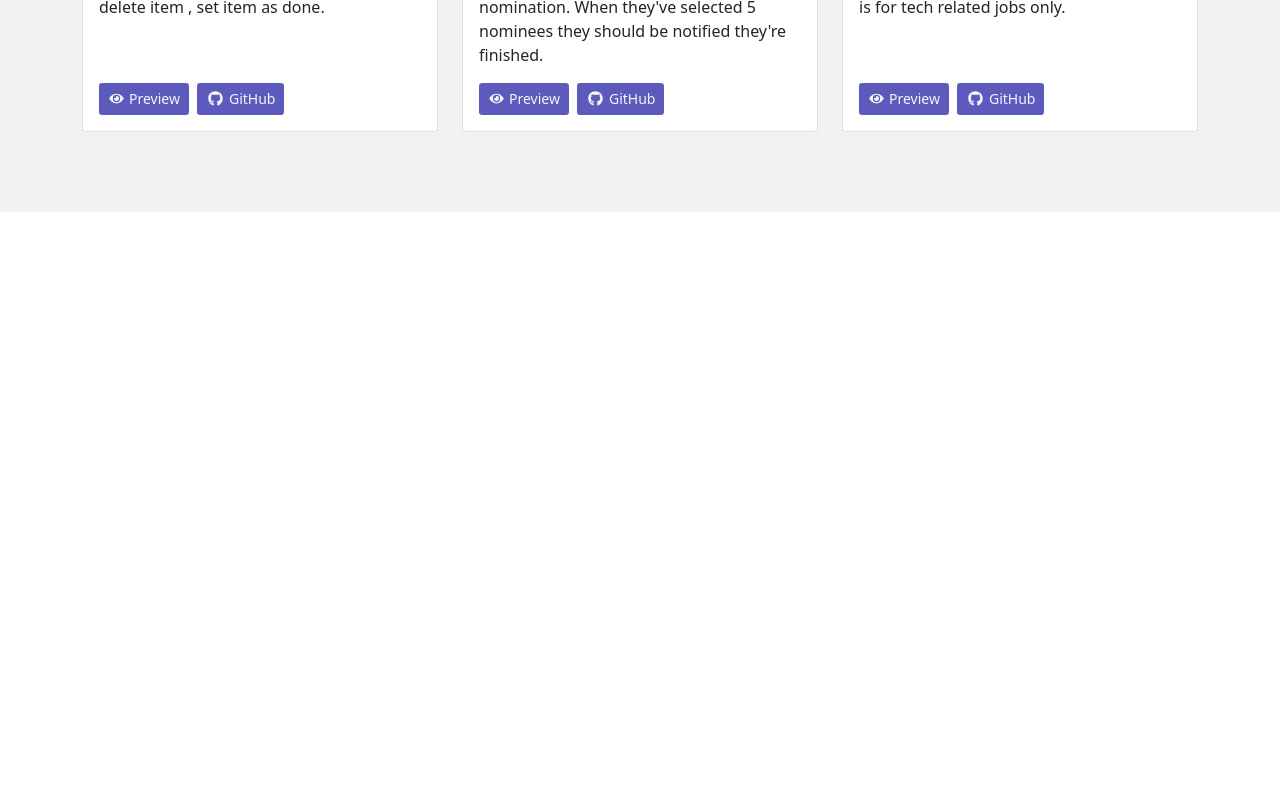
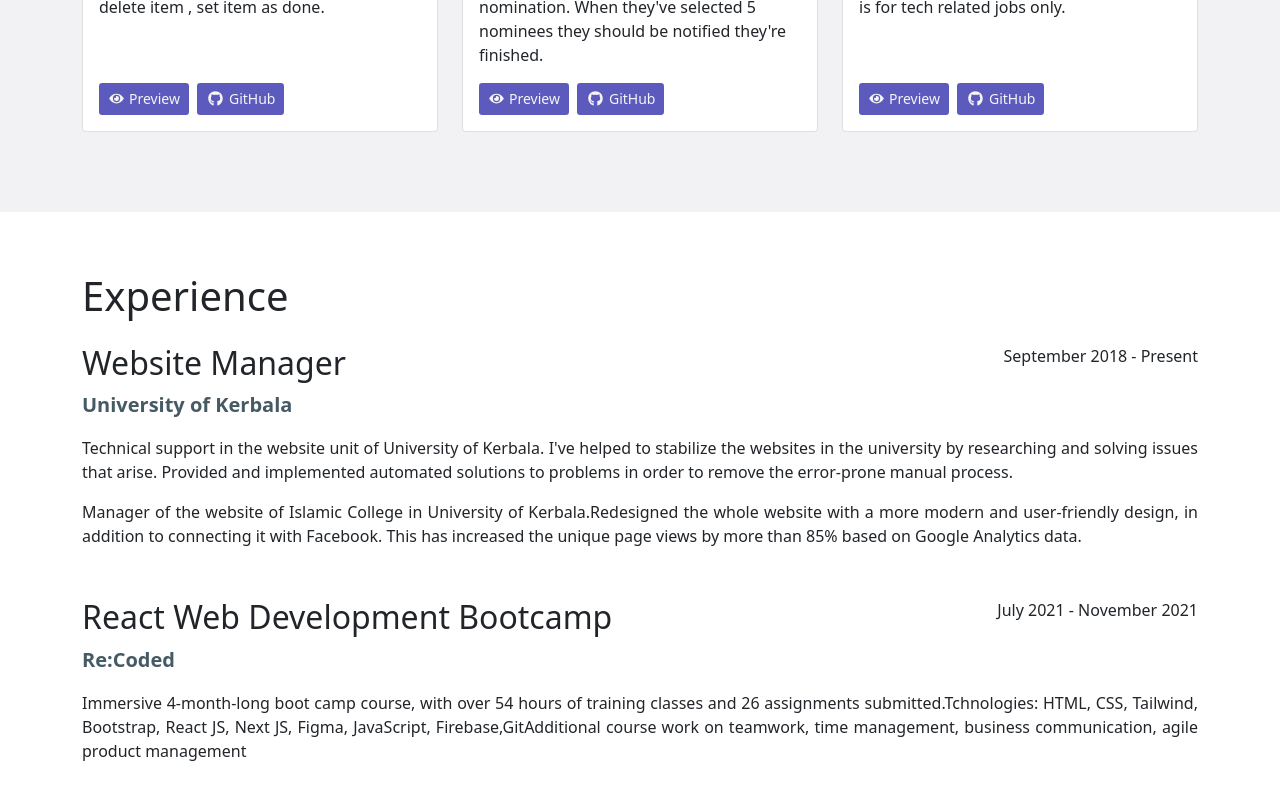
Before and after one commit to zahrayh/portfolio, a React (Create React App) app: page / in a window 1280 px wide. Shown: the part 1889-2689 px from the top of the page. Before the commit the page ends 2101 px from the top, so only its background shows below. Built offline with nearby package versions, Linux system fonts and the light colour scheme.

Commit message:
create experience section

```diff
--- a/src/App.css
+++ b/src/App.css
@@ -61,3 +61,14 @@
 	background-color: #404084;
 	color: whitesmoke;
 }
+
+.experience_item {
+	margin-bottom: 50px;
+}
+.experience_item .company_name {
+	font-size: 1.25rem;
+	color: #455a64;
+}
+.experience_item .details {
+	text-align: justify;
+}
--- a/src/App.js
+++ b/src/App.js
@@ -7,6 +7,7 @@ import Navbar from "./components/Navbar";
 import HeroSection from "./components/HeroSection";
 import AboutSection from "./components/AboutSection";
 import ProjectsSection from "./components/ProjectsSection";
+import ExperienceSection from "./components/ExperienceSection";
 
 function App() {
 	return (
@@ -26,6 +27,7 @@ function App() {
 			</header>
 			<AboutSection />
 			<ProjectsSection />
+			<ExperienceSection />
 		</div>
 	);
 }
--- /dev/null
+++ b/src/components/ExperienceItem.js
@@ -0,0 +1,21 @@
+import React from "react";
+
+function ExperienceItem({ item }) {
+	return (
+		<div className="experience_item">
+			<div className="d-flex">
+				<h2>{item.title}</h2>
+				<p className="ms-auto">{item.date}</p>
+			</div>
+			<p className="company_name">
+				<strong>{item.company}</strong>
+			</p>
+
+			{item.details.split("\n").map((str) => (
+				<p className="details">{str}</p>
+			))}
+		</div>
+	);
+}
+
+export default ExperienceItem;
--- /dev/null
+++ b/src/components/ExperienceSection.js
@@ -0,0 +1,36 @@
+import React from "react";
+import ExperienceItem from "./ExperienceItem";
+
+const experienceItems = [
+	{
+		title: "Website Manager",
+		details:
+			"Technical support in the website unit of University of Kerbala. I've helped to stabilize the websites in the university by researching and solving issues that arise. Provided and implemented automated solutions to problems in order to remove the error-prone manual process. \n Manager of the website of Islamic College in University of Kerbala.Redesigned the whole website with a more modern and user-friendly design, in addition to connecting it with Facebook. This has increased the unique page views by more than 85% based on Google Analytics data.",
+		company: "University of Kerbala",
+		date: "September 2018 - Present",
+	},
+	{
+		title: "React Web Development Bootcamp",
+		details:
+			"Immersive 4-month-long boot camp course, with over 54 hours of training classes and 26 assignments submitted.Tchnologies: HTML, CSS, Tailwind, Bootstrap, React JS, Next JS, Figma, JavaScript, Firebase,GitAdditional course work on teamwork, time management, business communication, agile product management",
+		company: "Re:Coded",
+		date: "July 2021 - November 2021",
+	},
+];
+
+function ExperienceSection() {
+	return (
+		<div id="experience_section">
+			<div className="container section">
+				<h1>Experience</h1>
+				<div className="mt-4">
+					{experienceItems.map((item, index) => {
+						return <ExperienceItem item={item} key={index} />;
+					})}
+				</div>
+			</div>
+		</div>
+	);
+}
+
+export default ExperienceSection;
```
